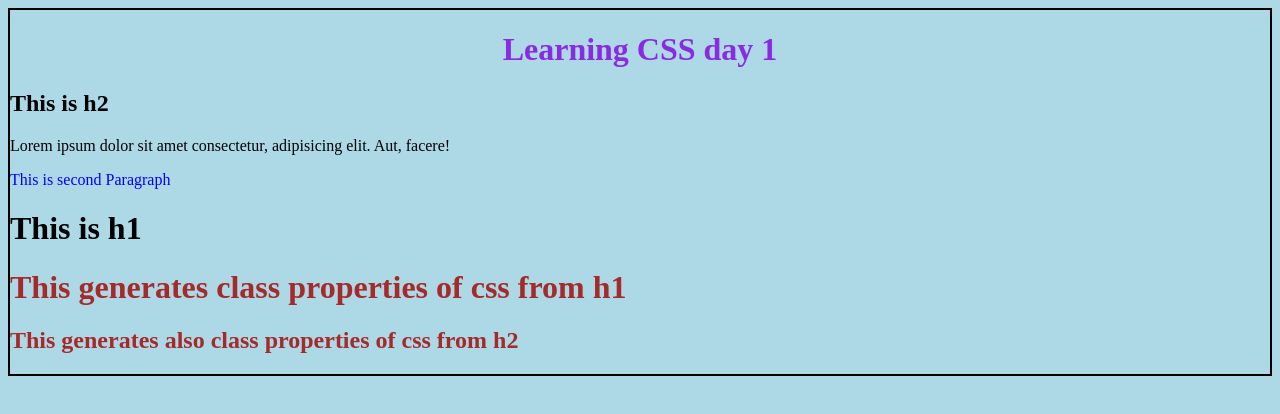
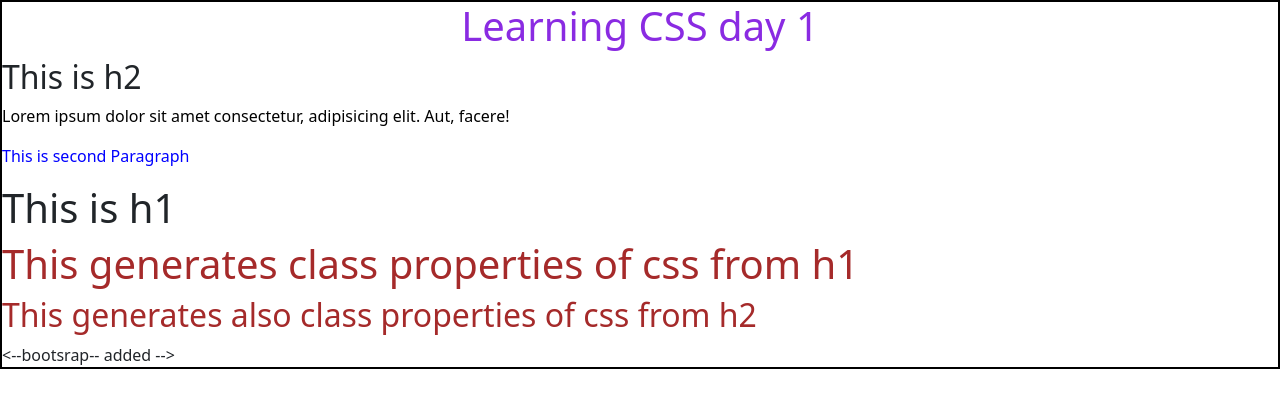
Before and after one commit to Anikrp/Full_Stack_MERN, a plain HTML site: page Learn_CSS/index.html in a window 1280 px wide. Drawn offline with nearby package versions, Linux system fonts and the light colour scheme.

Commit message:
css_selector

```diff
--- a/Learn_CSS/index.html
+++ b/Learn_CSS/index.html
@@ -4,6 +4,8 @@
     <meta charset="UTF-8">
     <meta name="viewport" content="width=device-width, initial-scale=1.0">
     <link rel="stylesheet" href="style.css"">
+
+    <link href="https://cdn.jsdelivr.net/npm/bootstrap@5.3.3/dist/css/bootstrap.min.css" rel="stylesheet" integrity="sha384-QWTKZyjpPEjISv5WaRU9OFeRpok6YctnYmDr5pNlyT2bRjXh0JMhjY6hW+ALEwIH" crossorigin="anonymous">
 
 
     <title>Document</title>
@@ -21,6 +23,6 @@
     <h2 class="class_a">
         This generates also class  properties of css from h2
     </h2>
-
+    <--bootsrap-- added -->
 </body>
 </html>
--- a/Learn_CSS/style.css
+++ b/Learn_CSS/style.css
@@ -26,3 +26,6 @@ h2{
 h1,h2,p{
     color:black;
 }
+/*
+selector for tag, id and class
+ */
```
